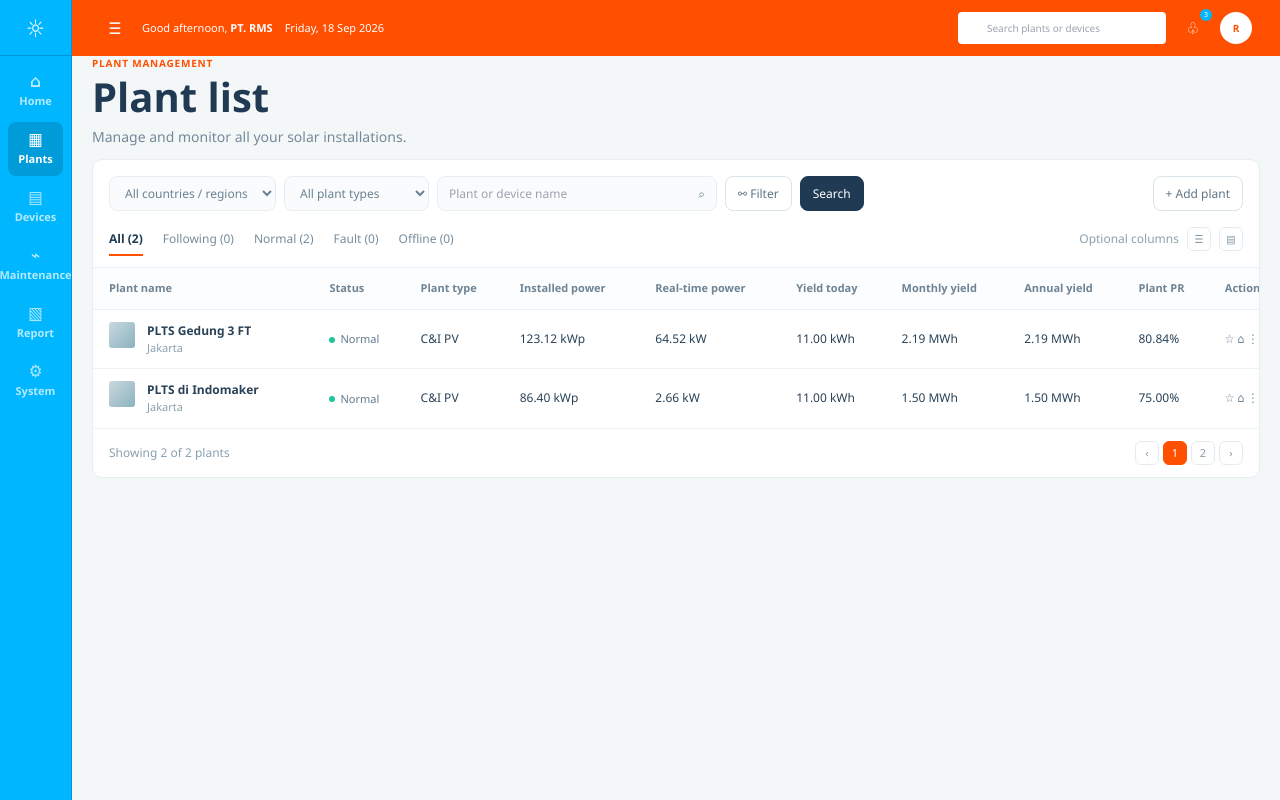
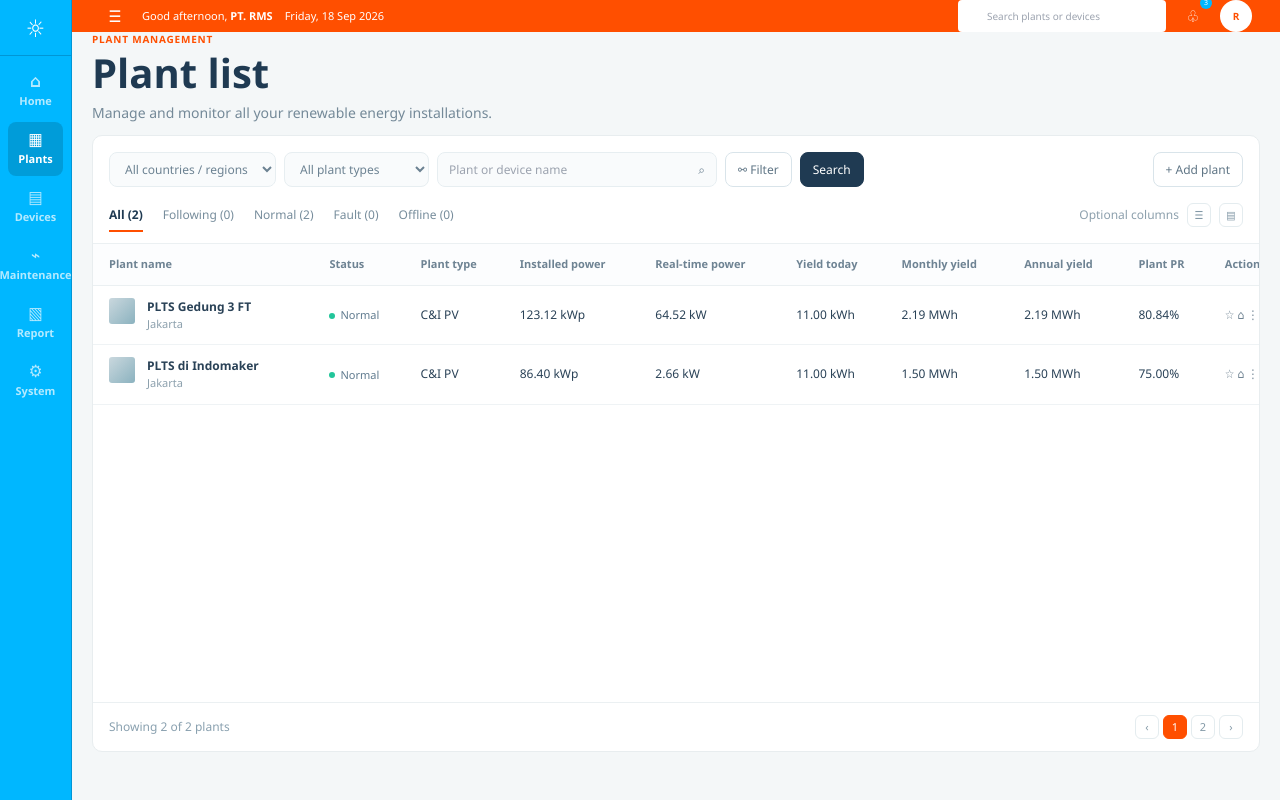
Before and after one commit to limegais/WEB_LPDP, a SvelteKit app in the folder apps/frontend/: page /plant in a window 1280 px wide. Built offline with nearby package versions, Linux system fonts and the light colour scheme.

Commit message:
refactor: replace solar references with renewable energy

```diff
--- a/apps/frontend/src/lib/components/PowerFlow.svelte
+++ b/apps/frontend/src/lib/components/PowerFlow.svelte
@@ -73,7 +73,7 @@
     <g opacity={flow.solar.active ? 1 : 0.3}>
       <rect x="10" y="30" width="80" height="64" rx="8" fill="#fff" stroke="#ff4f00" stroke-width="1.5" filter="url(#glow-solar)"/>
       <text x="50" y="52" text-anchor="middle" font-size="18" fill="#ff4f00">☀</text>
-      <text x="50" y="66" text-anchor="middle" font-size="7.5" font-weight="700" fill="#3d5264">Solar PV</text>
+      <text x="50" y="66" text-anchor="middle" font-size="7.5" font-weight="700" fill="#3d5264">Renewable (PV)</text>
       <text x="50" y="77" text-anchor="middle" font-size="8" font-weight="700" fill="#ff4f00">{flow.solar.power}</text>
       <text x="50" y="87" text-anchor="middle" font-size="6.5" fill="#7a919f">{flow.solar.voltage} · {flow.solar.current}</text>
     </g>
@@ -159,7 +159,7 @@
 
   <!-- Legend row -->
   <div class="pf-legend">
-    <span class="pf-leg"><span class="dot" style="background:#ff4f00"></span> Solar</span>
+    <span class="pf-leg"><span class="dot" style="background:#ff4f00"></span> Renewable PV</span>
     <span class="pf-leg"><span class="dot" style="background:#00b7ff"></span> Wind</span>
     <span class="pf-leg"><span class="dot" style="background:#19b89e"></span> Export/Charge</span>
     <span class="pf-leg"><span class="dot" style="background:#f35a65"></span> Load/Discharge</span>
--- a/apps/frontend/src/routes/dashboard/+page.svelte
+++ b/apps/frontend/src/routes/dashboard/+page.svelte
@@ -155,7 +155,7 @@
 </script>
 
 <svelte:head>
-  <title>SolarCloud Dashboard</title>
+  <title>Renewable Energy Dashboard</title>
 </svelte:head>
 
 <div class="min-h-screen bg-[#f3f7f8] text-[#1a3449]">
@@ -178,7 +178,7 @@
   <main class="h-full lg:pl-[72px]">
     <header class="flex h-14 items-center gap-3 border-b border-[#e8eef1] bg-[#f7fafb] px-4 sm:px-6">
       <button class="icon-button lg:hidden" on:click={() => (menuOpen = !menuOpen)} aria-label="Open navigation">☰</button>
-      <p class="hidden text-[13px] text-[#3b5262] font-medium xl:block">RESS Solar Monitoring Dashboard</p>
+      <p class="hidden text-[13px] text-[#3b5262] font-medium xl:block">RESS Renewable Energy Monitoring Dashboard</p>
 
       <div class="ml-4 flex items-center">
         <select bind:value={selectedPlant} class="text-[12px] border border-[#dce4e9] rounded px-2 py-1.5 bg-white outline-none text-[#17324a] font-medium">
--- a/apps/frontend/src/routes/login/+page.svelte
+++ b/apps/frontend/src/routes/login/+page.svelte
@@ -44,11 +44,11 @@
   <section class="art-side">
     <div class="brand">
       <div class="brand-mark">☼</div>
-      <span>SolarScope</span>
+      <span>Renewable Energy Scope</span>
     </div>
     <div class="art-copy">
       <p class="eyebrow">RESS Platform</p>
-      <h1>Solar energy,<br /><span>under control.</span></h1>
+      <h1>Renewable energy,<br /><span>under control.</span></h1>
       <p class="desc">Monitor plant performance, devices, and energy from one place.</p>
     </div>
     <div class="orb"></div>
@@ -58,7 +58,7 @@
     <div class="form-inner">
       <p class="eyebrow">Welcome back</p>
       <h2>Sign in to your dashboard</h2>
-      <p class="sub">Use your account to continue monitoring your solar plants.</p>
+      <p class="sub">Use your account to continue monitoring your renewable energy plants.</p>
 
       <form on:submit|preventDefault={handleLogin}>
         <label for="email">Email</label>
--- a/apps/frontend/src/routes/owner-hub/+page.svelte
+++ b/apps/frontend/src/routes/owner-hub/+page.svelte
@@ -51,7 +51,7 @@
 </script>
 
 <svelte:head>
-  <title>Owner Hub | SolarCloud</title>
+  <title>Owner Hub | Renewable Energy Platform</title>
 </svelte:head>
 
 <div class="min-h-screen bg-[#f3f7f8] text-[#19344a]">
--- a/apps/frontend/src/routes/plant/+page.svelte
+++ b/apps/frontend/src/routes/plant/+page.svelte
@@ -1,4 +1,5 @@
 <script lang="ts">
+  console.log("Plant page loaded - layout v3");
   let menuOpen = false;
   let activeTab = 'All (2)';
 
@@ -51,8 +52,8 @@
     </nav>
   </aside>
 
-  <main class="lg:pl-[72px]">
-    <header class="flex h-14 items-center gap-3 px-4 sm:px-7">
+  <main class="min-h-screen lg:pl-[72px]">
+    <header class="flex items-center gap-3 px-4 sm:px-7">
       <button class="icon-button lg:hidden" on:click={() => (menuOpen = !menuOpen)} aria-label="Open navigation">☰</button>
       <p class="hidden text-[11px] text-[#7e909d] sm:block">Good afternoon, <strong class="text-[#3b5062]">PT. RMS</strong></p>
       <span class="hidden text-[11px] text-[#7e909d] sm:block">Friday, 18 Sep 2026</span>
@@ -66,15 +67,15 @@
       </div>
     </header>
 
-    <div class="mx-auto max-w-[1580px] px-3 pb-6 sm:px-5">
-      <section class="mb-3">
+    <div class="mx-auto flex min-h-[calc(100vh-56px)] w-full max-w-[1580px] flex-col px-3 pb-6 sm:px-5">
+      <section class="mb-3 shrink-0">
         <p class="eyebrow">Plant Management</p>
         <h1 class="mt-1 text-[40px] leading-[1.1] font-semibold text-[#1f3a52]">Plant list</h1>
-        <p class="mt-2 text-sm text-[#748998]">Manage and monitor all your solar installations.</p>
+        <p class="mt-2 text-sm text-[#748998]">Manage and monitor all your renewable energy installations.</p>
       </section>
 
-      <section class="panel overflow-hidden">
-        <div class="border-b border-[#ebf0f2] p-4">
+      <section class="panel flex flex-1 flex-col overflow-hidden bg-white">
+        <div class="shrink-0 border-b border-[#ebf0f2] p-4">
           <div class="flex flex-wrap items-center gap-2">
             <select class="toolbar-input"><option>All countries / regions</option></select>
             <select class="toolbar-input"><option>All plant types</option></select>
@@ -95,7 +96,7 @@
           </div>
         </div>
 
-        <div class="overflow-x-auto">
+        <div class="flex-1 overflow-auto">
           <table class="w-full min-w-[1200px] text-left">
             <thead>
               <tr class="border-b border-[#ebf0f2] bg-[#fcfdfe] text-[11px] text-[#6e8393]">
@@ -138,7 +139,7 @@
           </table>
         </div>
 
-        <footer class="flex items-center justify-between px-4 py-3 text-xs text-[#89a0af]">
+        <footer class="flex shrink-0 items-center justify-between border-t border-[#ebf0f2] px-4 py-3 text-xs text-[#89a0af]">
           <p>Showing 2 of 2 plants</p>
           <div class="flex items-center gap-1">
             <button class="chip">‹</button>
--- a/apps/frontend/src/routes/plant/[id]/+page.svelte
+++ b/apps/frontend/src/routes/plant/[id]/+page.svelte
@@ -189,7 +189,7 @@
                 <div class="absolute inset-0 z-10 pointer-events-none fade-in">
                   <div class="absolute top-[20%] left-[55%] flex flex-col items-center">
                     <span class="text-xl font-normal text-white drop-shadow-md">3.053 <span class="text-sm text-[#a0a0a0]">kW</span></span>
-                    <span class="text-xs text-[#22c55e] mt-1 font-semibold">Solar ›</span>
+                    <span class="text-xs text-[#22c55e] mt-1 font-semibold">Renewable Energy ›</span>
                   </div>
                   <div class="absolute top-[28%] left-[32%] bg-[#1c1c1c]/50 px-2 py-1 rounded backdrop-blur-sm">
                     <span class="text-xs text-[#a0a0a0]">Grid</span>
@@ -219,10 +219,10 @@
                     <path d="M 50% 40% Q 70% 40% 70% 55%" fill="none" stroke="#555" stroke-width="2" marker-end="url(#arrow)" />
                   </svg>
 
-                  <!-- Solar Node (Top Center) -->
+                  <!-- Renewable Energy Node (Top Center) -->
                   <div class="absolute top-[15%] flex flex-col items-center justify-center w-[120px] h-[120px] rounded-full border-2 border-[#22c55e] bg-[#22c55e]/10 shadow-[0_0_20px_rgba(34,197,94,0.15)] z-10">
                     <svg xmlns="http://www.w3.org/2000/svg" class="h-6 w-6 text-white mb-1" fill="none" viewBox="0 0 24 24" stroke="currentColor"><path stroke-linecap="round" stroke-linejoin="round" stroke-width="2" d="M12 3v1m0 16v1m9-9h-1M4 12H3m15.364 6.364l-.707-.707M6.343 6.343l-.707-.707m12.728 0l-.707.707M6.343 17.657l-.707.707M16 12a4 4 0 11-8 0 4 4 0 018 0z" /></svg>
-                    <span class="text-xs text-[#a0a0a0]">Solar</span>
+                    <span class="text-xs text-[#a0a0a0]">Renewable Energy</span>
                     <span class="text-lg font-normal text-white">3.053 <span class="text-[9px]">kW</span></span>
                   </div>
 
--- a/apps/frontend/src/routes/report/+page.svelte
+++ b/apps/frontend/src/routes/report/+page.svelte
@@ -85,7 +85,7 @@
         <div>
           <p class="eyebrow">Report &amp; Analysis</p>
           <h1>Reports &amp; analysis</h1>
-          <p class="subtitle">Historical energy production and solar system performance data.</p>
+          <p class="subtitle">Historical energy production and renewable energy system performance data.</p>
         </div>
         <div class="row-actions">
           <button class="toolbar-btn" on:click={() => alert('Preparing PDF export.')}>↧ Export PDF</button>
--- a/apps/frontend/src/routes/settings/+page.svelte
+++ b/apps/frontend/src/routes/settings/+page.svelte
@@ -34,7 +34,7 @@
     </header>
 
     <div class="mx-auto max-w-[1550px] px-3 pb-7 sm:px-5">
-      <section class="mb-4 flex items-end justify-between gap-3"><div><p class="eyebrow">System</p><h1 class="mt-1 text-[32px] font-semibold text-[#1f3a52]">System settings</h1><p class="mt-2 text-sm text-[#748998]">Configure your solar monitoring platform.</p></div><button class="save-button" on:click={() => alert('Settings saved.')}>Save changes</button></section>
+      <section class="mb-4 flex items-end justify-between gap-3"><div><p class="eyebrow">System</p><h1 class="mt-1 text-[32px] font-semibold text-[#1f3a52]">System settings</h1><p class="mt-2 text-sm text-[#748998]">Configure your renewable energy monitoring platform.</p></div><button class="save-button" on:click={() => alert('Settings saved.')}>Save changes</button></section>
 
       <div class="grid gap-3 lg:grid-cols-[185px_1fr]">
         <nav class="settings-nav panel h-fit overflow-hidden">{#each settingTabs as tab}<button class:active={activeSetting === tab} on:click={() => (activeSetting = tab)}>{tab}</button>{/each}</nav>
@@ -43,7 +43,7 @@
           {#if activeSetting === 'General'}
             <div class="setting-section"><h2>Company information</h2><div class="form-grid"><label>Company name<input value="PT. Rekayasa Mekatronika Solusindo" /></label><label>Company code<input value="RMS-2024" /></label><label>Address<input value="Jl. Kebayoran Baru No. 45, Jakarta Selatan" /></label><label>Phone number<input value="+62 21 7270 1234" /></label><label>Contact email<input value="info@rms.co.id" /></label></div></div>
             <div class="setting-section"><h2>Regional preferences</h2><div class="form-grid"><label>Time zone<select><option>Asia/Jakarta (WIB, UTC+7)</option></select></label><label>Language<select><option>English</option></select></label><label>Date format<select><option>DD/MM/YYYY</option></select></label><label>Energy unit<select><option>kWh / MWh / GWh (auto)</option></select></label></div></div>
-            <div class="setting-section"><h2>About the system</h2><div class="info-grid"><div><small>Platform version</small><strong>SolarScope v2.4.1</strong></div><div><small>API version</small><strong>REST API v3.2</strong></div><div><small>Last updated</small><strong>2026-09-01</strong></div><div><small>License</small><strong>Enterprise - active until 2027-12-31</strong></div></div></div>
+            <div class="setting-section"><h2>About the system</h2><div class="info-grid"><div><small>Platform version</small><strong>Renewable Energy Platform v2.4.1</strong></div><div><small>API version</small><strong>REST API v3.2</strong></div><div><small>Last updated</small><strong>2026-09-01</strong></div><div><small>License</small><strong>Enterprise - active until 2027-12-31</strong></div></div></div>
           {:else if activeSetting === 'Users'}
             <div class="setting-section"><div class="section-head"><div><h2>User management</h2><p>Manage platform users and access permissions.</p></div><button class="save-button" on:click={() => alert('User creation form is ready.')}>+ Add user</button></div><div class="table-wrap"><table><thead><tr><th>Name</th><th>Email</th><th>Role</th><th>Plant access</th><th>Status</th><th>Last login</th></tr></thead><tbody>{#each [['Admin RMS','admin@rms.co.id','Super Admin','All plants','Active','2026-09-18 14:27'],['Budi Santoso','budi.s@rms.co.id','Technician','PLTS Gedung 3 FT','Active','2026-09-17 09:11'],['Andi Prasetyo','andi.p@rms.co.id','Technician','PLTS di Indomaker','Active','2026-09-16 16:44']] as user}<tr><td><strong>{user[0]}</strong></td><td>{user[1]}</td><td><span class="role">{user[2]}</span></td><td>{user[3]}</td><td><span class="status">● {user[4]}</span></td><td>{user[5]}</td></tr>{/each}</tbody></table></div></div>
           {:else if activeSetting === 'Notifications'}
@@ -51,7 +51,7 @@
           {:else if activeSetting === 'Thresholds'}
             <div class="setting-section"><div class="section-head"><div><h2>Alarm threshold configuration</h2><p>These values automatically trigger alarm notifications.</p></div><button class="toolbar-button" on:click={() => alert('Thresholds reset to defaults.')}>Reset to defaults</button></div>{#each [['Inverter power (min)','Warning when output falls below nominal','85','%'],['PV module temperature (max)','Alarm when module temperature exceeds the limit','75','°C'],['Daily PR (min)','Notify when the daily performance ratio is low','70','%'],['Inverter efficiency (min)','Alarm when conversion efficiency drops','95','%'],['String current imbalance','Detect partial shading or string damage','15','%']] as limit}<div class="limit-row"><div><strong>{limit[0]}</strong><p>{limit[1]}</p></div><div class="limit-input"><input value={limit[2]} /><span>{limit[3]}</span></div></div>{/each}<div class="notice">♧ Threshold changes take effect in real time after saving.</div></div>
           {:else}
-            <div class="setting-section"><h2>Data retention</h2><div class="form-grid"><label>Raw data interval<select><option>5 minutes</option></select></label><label>Raw data retention<select><option>12 months</option></select></label><label>Aggregated data retention<select><option>10 years</option></select></label></div></div><div class="setting-section"><h2>Data exports</h2><div class="export-grid">{#each [['Daily energy report','6.74 MWh · 18 Sep 2026','CSV'],['September monthly report','160.18 MWh · Sep 2026','XLSX'],['This month alarms','3 active alarms','CSV'],['Work order history','10 WO · 2026','CSV']] as item}<div><strong>{item[0]}</strong><p>{item[1]}</p><button class="toolbar-button" on:click={() => alert(`Preparing ${item[0]} as ${item[2]}.`)}>↧ {item[2]}</button></div>{/each}</div></div><div class="setting-section"><h2>Backup & synchronization</h2><div class="info-grid"><div><small>Last backup</small><strong>2026-09-18 02:00 WIB</strong></div><div><small>Database size</small><strong>4.83 GB</strong></div><div><small>Synchronization status</small><strong>Online - 14:27:52 WIB</strong></div><div><small>API server</small><strong>api.solarscope.id</strong></div></div></div>
+            <div class="setting-section"><h2>Data retention</h2><div class="form-grid"><label>Raw data interval<select><option>5 minutes</option></select></label><label>Raw data retention<select><option>12 months</option></select></label><label>Aggregated data retention<select><option>10 years</option></select></label></div></div><div class="setting-section"><h2>Data exports</h2><div class="export-grid">{#each [['Daily energy report','6.74 MWh · 18 Sep 2026','CSV'],['September monthly report','160.18 MWh · Sep 2026','XLSX'],['This month alarms','3 active alarms','CSV'],['Work order history','10 WO · 2026','CSV']] as item}<div><strong>{item[0]}</strong><p>{item[1]}</p><button class="toolbar-button" on:click={() => alert(`Preparing ${item[0]} as ${item[2]}.`)}>↧ {item[2]}</button></div>{/each}</div></div><div class="setting-section"><h2>Backup & synchronization</h2><div class="info-grid"><div><small>Last backup</small><strong>2026-09-18 02:00 WIB</strong></div><div><small>Database size</small><strong>4.83 GB</strong></div><div><small>Synchronization status</small><strong>Online - 14:27:52 WIB</strong></div><div><small>API server</small><strong>api.ress.sems.web.id</strong></div></div></div>
           {/if}
         </section>
       </div>
```
Also changed, not shown: apps/frontend/src/routes/support/+page.svelte (+5 -5 lines).
